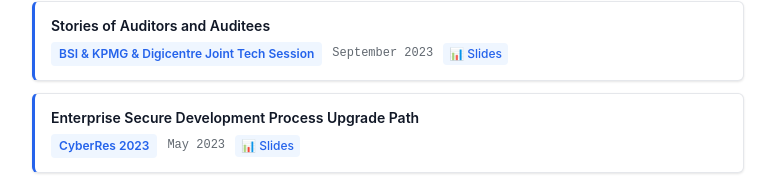
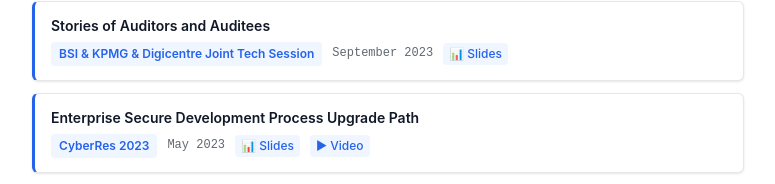
Before and after one commit to Lung-Yu/personal-sites_V2, a React (Vite) app: page /personal-sites_V2/resume in a window 1280 px wide. Shown: the part 5230-5414 px from the top of the page, without its empty margins (252-1027 px from the left). Built offline with nearby package versions, Linux system fonts and the light colour scheme.

Commit message:
content: add CyberRes 2023 YouTube video link; close private talk video tracking

```diff
--- a/src/data/talks.data.ts
+++ b/src/data/talks.data.ts
@@ -105,7 +105,7 @@ export const talks: Talk[] = [
     date: { en: 'May 2023', zh: '2023年5月' },
     location: 'Nangang Exhibition Center',
     slides: 'https://cyber.ithome.com.tw/2023/session-page/1858',
-    video: '',
+    video: 'https://www.youtube.com/watch?v=abVqAyUvpAc',
   },
   {
     title: {
```
